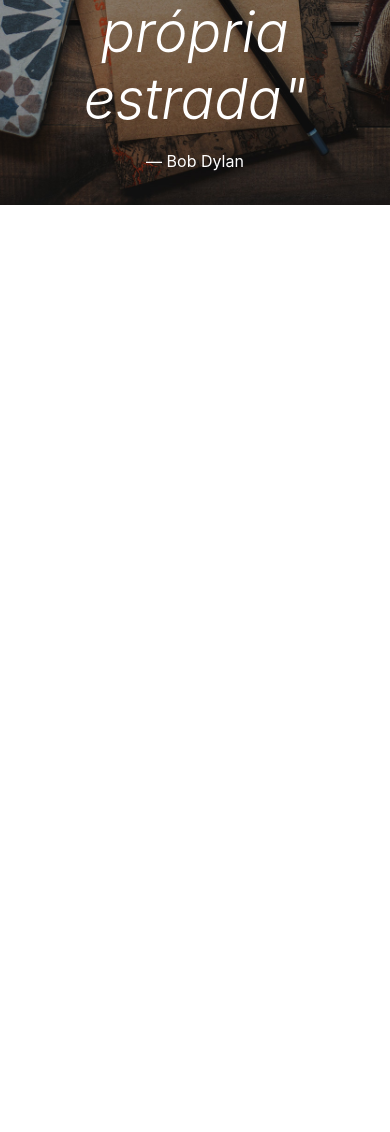
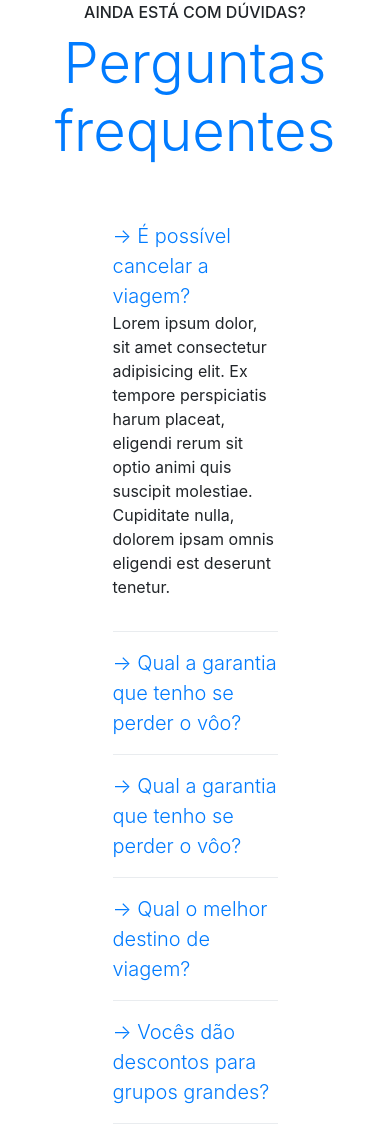
Before and after one commit to dannielfs/bootstrap_caravan, a plain HTML site: page index.html in a window 390 px wide. Shown: the part 2994-4126 px from the top of the page. Before the commit the page ends 3199 px from the top, so only its background shows below. Drawn offline with Linux system fonts and the light colour scheme.

Commit message:
Alteraçoes no accordion

```diff
--- a/css/style.css
+++ b/css/style.css
@@ -15,3 +15,16 @@ body {
   background: url('./../img/bg-quote.jpg') center center;
   background-size: cover;
 }
+
+@media (max-width: 767px ) {
+  .home-quote .display-4 {
+    font-size: 2.5rem;
+  }
+
+  body {
+    padding-top: 0px;
+  }
+  .fixed-top {
+    position: relative;
+  }
+}
--- a/index.html
+++ b/index.html
@@ -175,6 +175,53 @@
     </blockquote>
   </section>
 
+  <section class="container">
+    <div class="my-5 text-center">
+      <span class="h6 d-block">AINDA ESTÁ COM DÚVIDAS?</span>
+      <h2 class="display-4 text-primary">Perguntas frequentes</h2>
+    </div>
+
+    <div class="row justify-content-center">
+      <div class="col-6" id="perguntasFrequentes" data-children=".pergunta">
+        <div class="pergunta py-2">
+          <a class="lead" data-toggle="collapse"  href="#pergunta1" aria-expanded="true" aria-controls="pergunta1">→ É possível cancelar a viagem?</a>
+          <div id="pergunta1" class="collapse show" data-parrent="#perguntasFrequentes" role="tabpanel">
+            <p>Lorem ipsum dolor, sit amet consectetur adipisicing elit. Ex tempore perspiciatis harum placeat, eligendi rerum sit optio animi quis suscipit molestiae. Cupiditate nulla, dolorem ipsam omnis eligendi est deserunt tenetur.</p>
+          </div>
+        </div>
+        <div class="dropdown-divider"></div>
+        <div class="pergunta py-2">
+          <a class="lead" data-toggle="collapse" href="#pergunta2" aria-expanded="true" aria-controls="pergunta2">→ Qual a garantia que tenho se perder o vôo?</a>
+          <div id="pergunta2" class="collapse" data-parrent="#perguntasFrequentes"  role="tabpanel">
+            <p>Lorem ipsum dolor, sit amet consectetur adipisicing elit. Ex tempore perspiciatis harum placeat, eligendi rerum sit optio animi quis suscipit molestiae. Cupiditate nulla, dolorem ipsam omnis eligendi est deserunt tenetur.</p>
+          </div>
+        </div>
+        <div class="dropdown-divider"></div>
+        <div class="pergunta py-2">
+          <a class="lead" data-toggle="collapse" href="#pergunta3" aria-expanded="true" aria-controls="pergunta3">→ Qual a garantia que tenho se perder o vôo?</a>
+          <div id="pergunta3" class="collapse" data-parrent="#perguntasFrequentes"  role="tabpanel">
+            <p>Lorem ipsum dolor, sit amet consectetur adipisicing elit. Ex tempore perspiciatis harum placeat, eligendi rerum sit optio animi quis suscipit molestiae. Cupiditate nulla, dolorem ipsam omnis eligendi est deserunt tenetur.</p>
+          </div>
+        </div>
+        <div class="dropdown-divider"></div>
+        <div class="pergunta py-2">
+          <a class="lead" data-toggle="collapse" href="#pergunta4" aria-expanded="true" aria-controls="pergunta4">→ Qual o melhor destino de viagem?</a>
+          <div id="pergunta4" class="collapse" data-parent="#perguntasFrequentes" role="tabpanel">
+            <p>Lorem ipsum dolor sit amet, consectetur adipiscing elit. Sed pretium lorem non vestibulum scelerisque. Proin a vestibulum sem, eget tristique massa. Aliquam lacinia rhoncus nibh quis ornare.</p>
+          </div>
+        </div>
+        <div class="dropdown-divider"></div>
+        <div class="pergunta py-2">
+          <a class="lead" data-toggle="collapse" href="#pergunta5" aria-expanded="true" aria-controls="pergunta5">→ Vocês dão descontos para grupos grandes?</a>
+          <div id="pergunta5" class="collapse" data-parent="#perguntasFrequentes" role="tabpanel">
+            <p>Lorem ipsum dolor sit amet, consectetur adipiscing elit. Sed pretium lorem non vestibulum scelerisque. Proin a vestibulum sem, eget tristique massa. Aliquam lacinia rhoncus nibh quis ornare.</p>
+          </div>
+        </div>
+        <div class="dropdown-divider"></div>
+      </div>
+    </div>
+  </section>
+
   <script type="text/javascript" src="js/jquery-3.2.1.slim.min.js"></script>
   <script type="text/javascript" src="js/popper.min.js"></script>
   <script type="text/javascript" src="js/bootstrap.js"></script>
```
